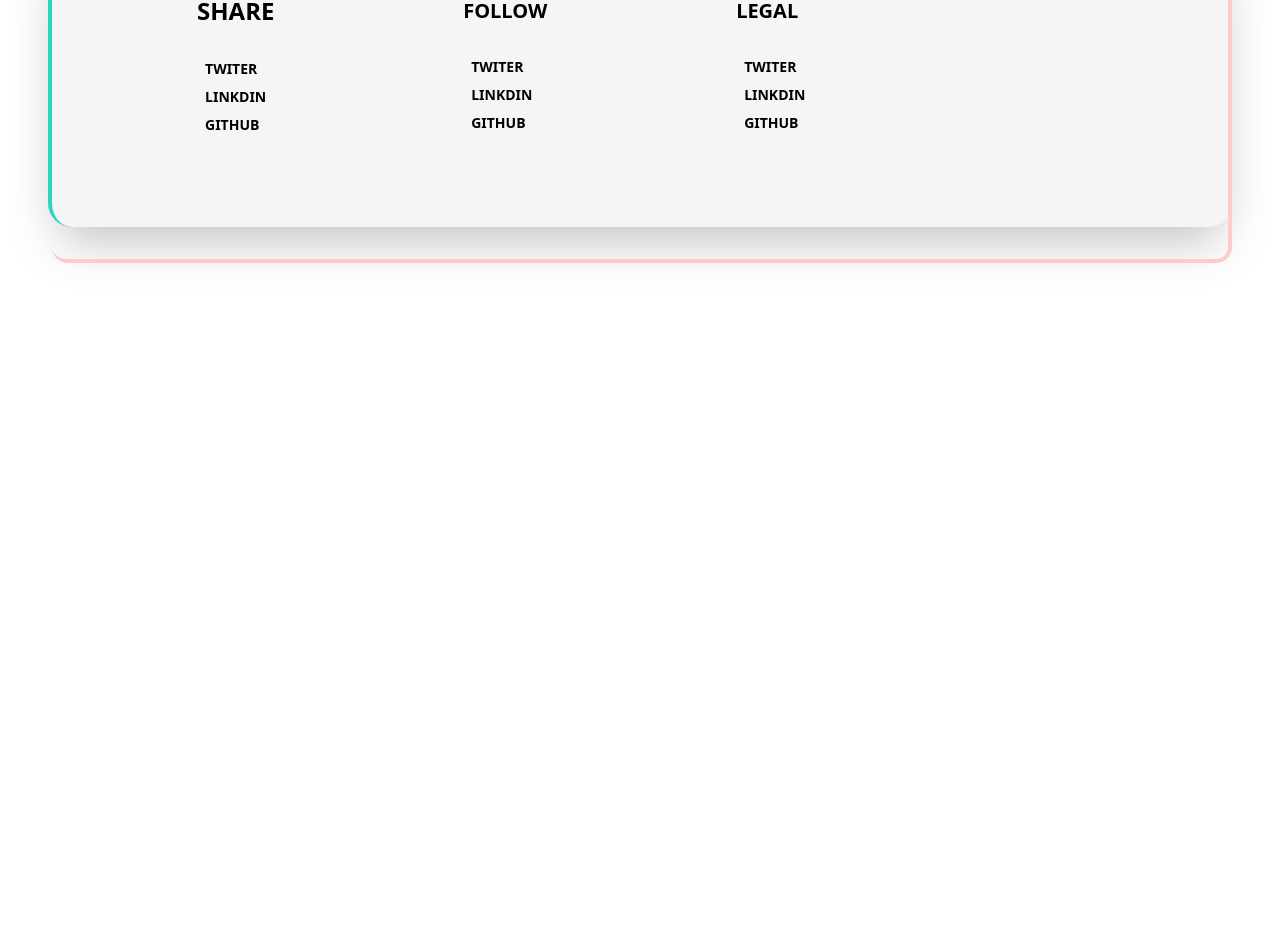
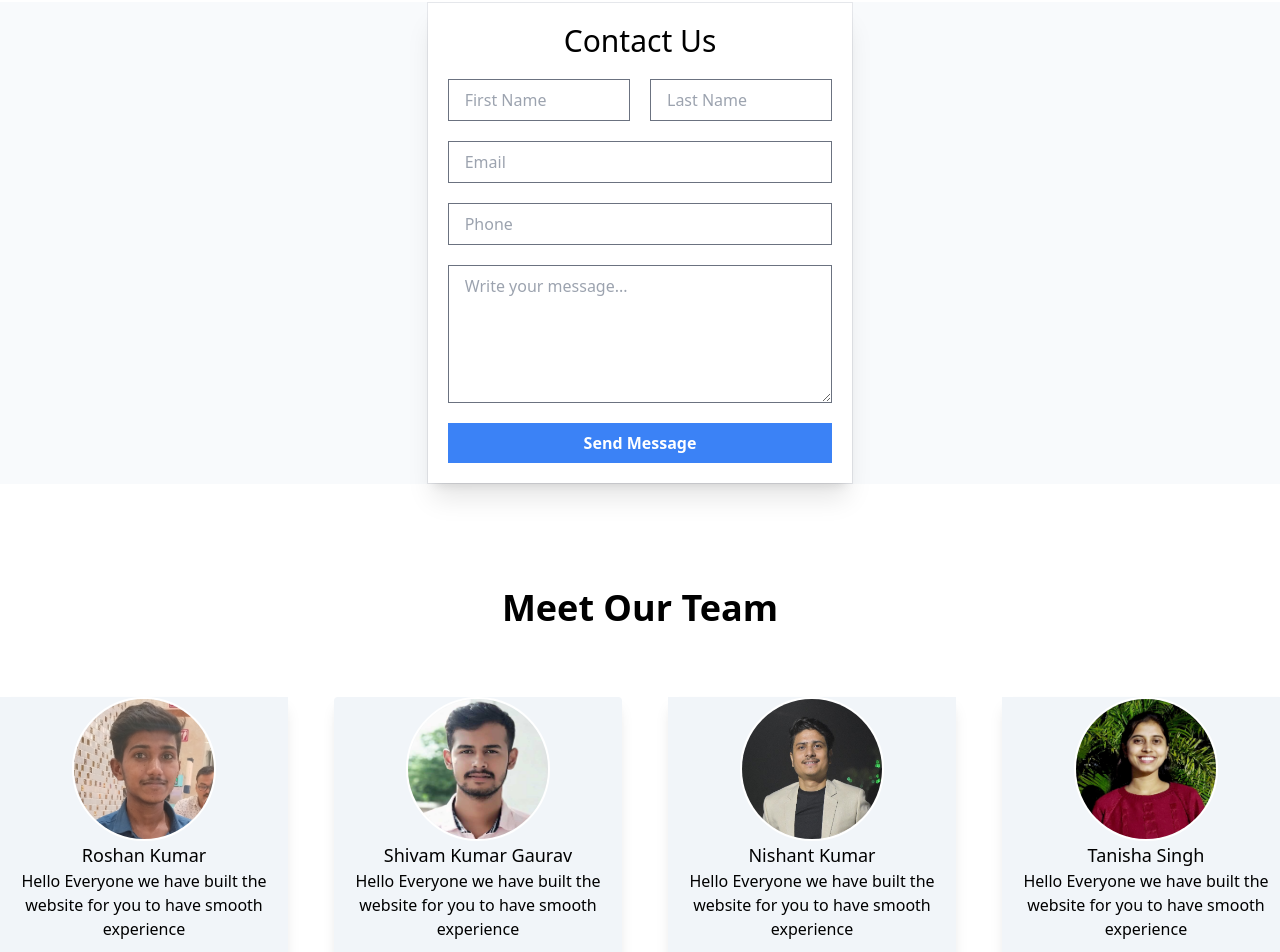
Before and after one commit to Connect-with-US/surprise_test, a React (Create React App) app in the folder frontend/: page /contact in a window 1280 px wide. Shown: the part 133-1085 px from the top of the page. Before the commit the page ends 800 px from the top, so only its background shows below. Built offline with nearby package versions, Linux system fonts and the light colour scheme.

Commit message:
Add files via upload

```diff
--- a/frontend/src/pages/Contact.js
+++ b/frontend/src/pages/Contact.js
@@ -1,12 +1,111 @@
 import React from "react";
+import Tanisha from "../assets/tanisha.jpg"
+import Nishant from "../assets/nishant.jpg"
+import Shivam from "../assets/pic.jpeg"
+import Roshan from "../assets/roshan.jpg"
 
 const contact = () =>{
     return(
-        <div>
-            contact page
-        </div>
+<div>
+  <div class="bg-slate-50">
+      <div class="container mt-[135px] mx-auto my-20 w-1/3 border  bg-white">
+      <div class="p-5 space-y-5 shadow-xl">
+        <h4 class="text-center text-3xl">Contact Us</h4>
 
-    )
+        <form>
+          <div class="grid grid-cols-2 gap-5">
+            <input
+              type="text"
+              class="border border-gray-500 px-4 py-2 focus:outline-none focus:bg-blue-500"
+              placeholder="First Name"
+            />
+            <input
+              type="text"
+              class="border border-gray-500 px-4 py-2 focus:outline-none focus:bg-blue-500bg"
+              placeholder="Last Name"
+            />
+            <input
+              type="email"
+              class="border border-gray-500 px-4 py-2 focus:outline-none focus:bg-blue-500 col-span-2"
+              placeholder="Email"
+            />
+            <input
+              type="tel"
+              class="border border-gray-500 px-4 py-2 focus:outline-none focus:bg-blue-500 col-span-2"
+              placeholder="Phone"
+            />
+            <textarea
+              cols="10"
+              rows="5"
+              class="border border-gray-500 px-4 py-2 focus:outline-none focus:bg-blue-500 col-span-2"
+              placeholder="Write your message..."
+            ></textarea>
+          </div>
+          <input
+            type="submit"
+            value="Send Message"
+            class="focus:outline-none mt-5 bg-blue-500 px-4 py-2 text-white font-bold w-full"
+          />
+        </form>
+      </div>
+    </div>
+  </div>
+<div class="max-w-[1320px] mx-auto">
+  <h1 class="text-4xl text-center font-bold py-6 mb-[45px]">Meet Our Team</h1>
+</div>
+<div class="max-w-[1320px]  rounded-xl mx-auto grid lg:grid-cols-4 md:grid-cols-2 gap-14 px-20px">
+    <div class="shadow-lg  mx-auto h-72 w-72 hover:transform hover:scale-125 transition-transform duration-1000 ease-in-out bg-slate-100  ">
+      <img class="h-36 w-36 rounded-full border-2 border-white mx-auto" src={Roshan} alt="Not Found"/>
+         <div class="text-center" >
+         <h1 class="text-lg font-medium text-center">Roshan Kumar</h1>
+         <p text-white-100 mx-auto>Hello Everyone we have built the website for you to have smooth experience</p>
+         </div>
+    </div>
+
+    <div class="shadow-lg bg-slate-100 h-72 w-72 hover:transform hover:scale-125 transition-transform duration-1000 ease-in-out rounded">
+      <img class="h-36 w-36 rounded-full  mx-auto  border-2 border-white" src={Shivam}alt="Not Found"/>
+         <div class="text-center" >
+         <h1 class="text-lg font-medium text-center">Shivam Kumar Gaurav</h1>
+         <p text-white-100 mx-auto>Hello Everyone we have built the website for you to have smooth experience</p>
+         </div>
+
+
+    </div>
+
+    <div class="shadow-lg bg-slate-100 h-72 w-72  hover:transform hover:scale-125 transition-transform duration-1000 ease-in-out ">
+      <img class="h-36 w-36 rounded-full border-2 border-white mx-auto"src={Nishant} alt="Not Found"/>
+         <div class="text-center" >
+         <h1 class="text-lg font-medium text-center">Nishant Kumar</h1>
+         <p text-white-100 mx-auto>Hello Everyone we have built the website for you to have smooth experience</p>
+         </div>
+    </div>
+
+    <div class="shadow-lg bg-slate-100 h-72 w-72  hover:transform hover:scale-125 transition-transform duration-1000 ease-in-out ">
+      <img class="h-36 w-36 rounded-full border-2 border-white mx-auto" src={Tanisha} alt="Not Found"/>
+         <div class="text-center " >
+         <h1 class="text-lg font-medium text-center">Tanisha Singh</h1>
+         <p text-white-100 mx-auto >Hello Everyone we have built the website for you to have smooth experience</p>
+         </div>
+    </div>
+
+</div>
+
+<div class="text-center mt-[135px]  ">
+  <h1 text-center class="text-center mt-[135px] text-3xl font-bold">Check Out Quiz Fuse Open Source Library</h1>
+    <a href="https://github.com/Connect-with-US">
+   <button class="bg-blue-500 py-5 px-10 text-xl rounded-full mt-[40px] text-white "> Click Here To Go To Github Library</ button>
+  </a>
+ </div>
+
+
+
+
+
+
+   </div>
+
+
+ )
 
 };
 
```
